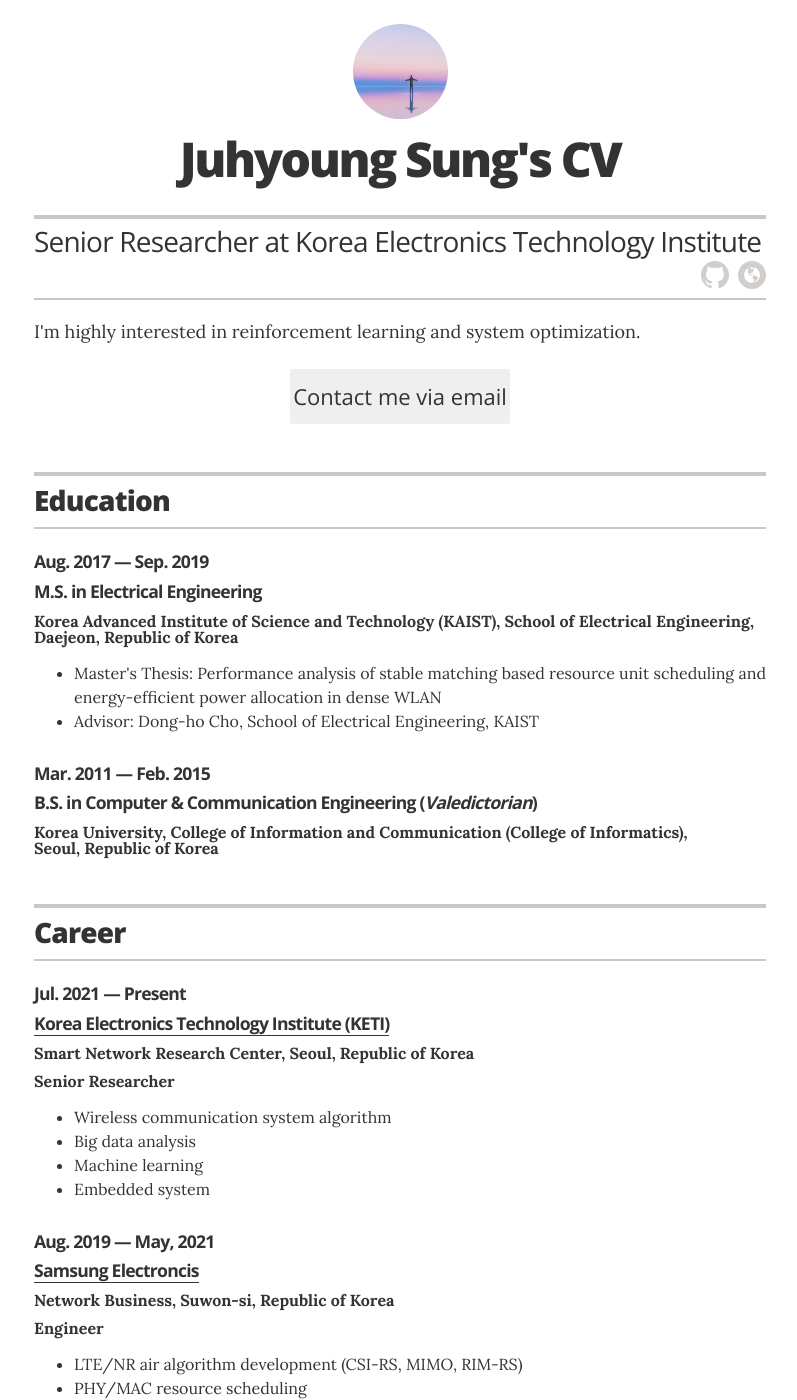
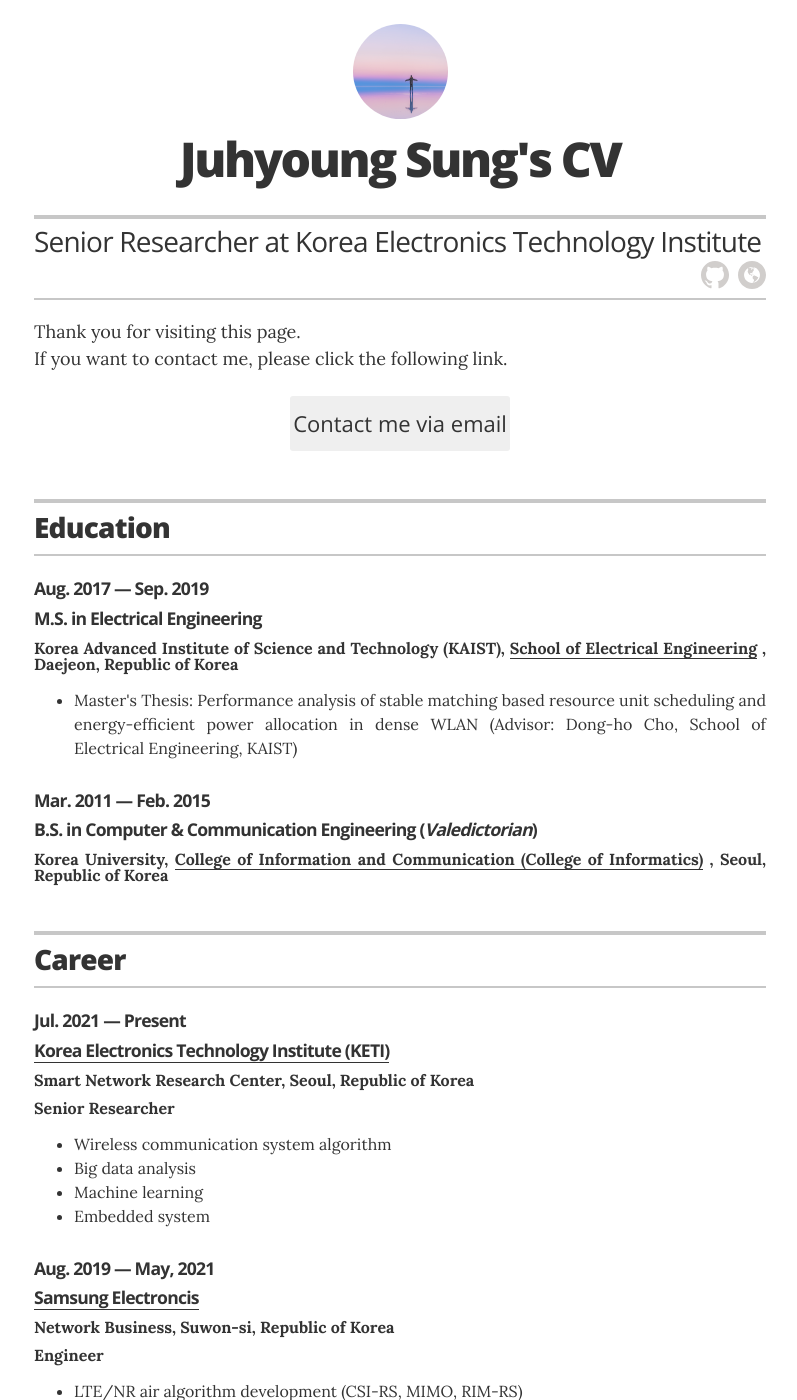
Before and after one commit to friendlyvillain/digital_cv, a Jekyll site: the page built from index.html, in a window 1280 px wide and 1400 px high. Shown: the whole window, without its empty margins (240-1037 px from the left). Built offline with Jekyll 4.4.1, drawn with Linux system fonts in a browser that asks for light colours; some of the changed text lies outside the part shown.

Commit message:
minor rev

```diff
--- a/_config.yml
+++ b/_config.yml
@@ -23,7 +23,11 @@
 resume_header_contact_info:     "Seoul, Republic of Korea • zero02505@gmail.com"
 display_header_contact_info:    "false"
 
-resume_header_intro: "<p>I'm highly interested in reinforcement learning and system optimization.</p>"
+resume_header_intro: |
+  <p>
+  Thank you for visiting this page. <br/>
+  If you want to contact me, please click the following link.
+  </p>
 
 # use "yes" to display the email contact button,
 # "no" to display an "I'm not looking for work" message,
--- a/_layouts/resume.html
+++ b/_layouts/resume.html
@@ -60,14 +60,18 @@
         <div class="resume-item" itemscope itemprop="alumniOf" itemtype="http://schema.org/CollegeOrUniversity">
           <h3 class="resume-item-title" itemprop="description">{{ education.year }}</h3>
           <h3 class="resume-item-title" itemprop="description">{{ education.degree }}</h3>
-          <!-- <h3 class="resume-item-details group" itemprop="description">{{ education.degree }} &bull; {{ education.year }}</h3> -->
-          <!-- <h4 class="resume-item-title" itemprop="name">{{ education.uni }}</h4> -->
-          <h4 class="resume-item-details group" itemprop="name">{{ education.uni }}</h4>
+          <h4 class="resume-item-details group" itemprop="name">
+            {{ education.uni }},
+            {% if education.url %}
+              <a href="{{ education.url }}" target="_blank">{{ education.major }}</a>
+            {% else %}{{ education.major }}{% endif %},
+            {{ education.loc}}
+          </h4>
           <h5 class="resume-item-details award-title" itemprop="description">{{ education.award }}</h5>
           <p class="resume-item-copy" itemprop="description">
             <ul class="resume-item-list">
               {% for award in education.awards %}
-              <li>{{ award.award }}</li>
+                <li>{{ award.award }}</li>
               {% endfor %}
             </ul>
           <p class="resume-item-copy">{{ education.summary }}</p>
@@ -89,7 +93,11 @@
         {% for job in site.data.experience %}
         <div class="resume-item" itemscope itemprop="worksFor" itemtype="http://schema.org/Organization">
           <h3 class="resume-item-title" itemprop="name">{{job.duration}}</h3>
-          <h3 class="resume-item-title" itemprop="name">{% if job.url %}<a href="{{ job.url }}">{{ job.company }}</a>{% else %}{{ job.company }}{% endif %}</h3>
+          <h3 class="resume-item-title" itemprop="name">
+            {% if job.url %}
+              <a href="{{ job.url }}" target="_blank">{{ job.company }}</a>
+            {% else %}{{ job.company }}{% endif %}
+          </h3>
           <h4 class="resume-item-details" itemprop="name">{{ job.details }}</h4>
           <h5 class="resume-item-details" itemprop="description">{{ job.position }}</h5>
           <p class="resume-item-copy">{{ job.summary }}</p>
@@ -151,7 +159,7 @@
         </header>
 
         {% for honor in site.data.honors %}
-        <div class="resume-item" itemscope itemprop="worksFor" itemtype="http://schema.org/Organization">
+        <div class="resume-item">
           <h3 class="resume-item-title" itemprop="name">{{honor.year}}</h3>
           <p class="resume-item-copy">{{ honor.award }}</p>
         </div><!-- end of resume-item -->
@@ -174,7 +182,8 @@
           <ul class="resume-item-list">
             {% for certificate in site.data.certificates %}
               <li>
-                {% if certificate.url %}<a href="{{ certificate.url }}">{{ certificate.description }}</a>
+                {% if certificate.url %}
+                  <a href="{{ certificate.url }}" target="_blank">{{ certificate.description }}</a>
                 {% else %}{{ certificate.description }}{% endif %}
               </li>
             {% endfor %}
@@ -214,17 +223,17 @@
         <header class="section-header">
           <h2>Skills</h2>
         </header>
+
         {% for skill in site.data.skills %}
         <div class="resume-item">
-          <h4 class="resume-item-details">{{ skill.skill }}</h4>
+          <h3 class="resume-item-title" itemprop="name">{{skill.skill}}</h3>
           <p class="resume-item-copy">{{ skill.description }}</p>
-        </div>
+        </div><!-- end of resume-item -->
         {% endfor %}
 
       </section>
       <!-- end Skills -->
       {% endif %}
-
 
 
       {% if site.resume_section_interests %}
@@ -284,8 +293,10 @@
       {% endif %}
 
       <footer class="page-footer">
+        <!--
         <p class="footer-line">Made by <a href="http://twitter.com/jglovier">@jglovier</a>. Fork me on <a href="https://github.com/jglovier/resume-template">GitHub</a>.</p>
-        <p class="footer-line">If this is your live resume, you can modify or remove this part. ;-)</p>
+        -->
+        <p class="footer-line">Thank you for visiting this page!</p>
       </footer>
 
     </div>
--- a/_sass/_resume.scss
+++ b/_sass/_resume.scss
@@ -154,6 +154,7 @@
     &.award-title {
       font-size: 0.9rem;
     }
+    //text-align:justify
   }
 
   .resume-item-title,
```
Also changed, not shown: _data/education.yml (+13 -9 lines), _data/skills.yml (+16 -9 lines).
